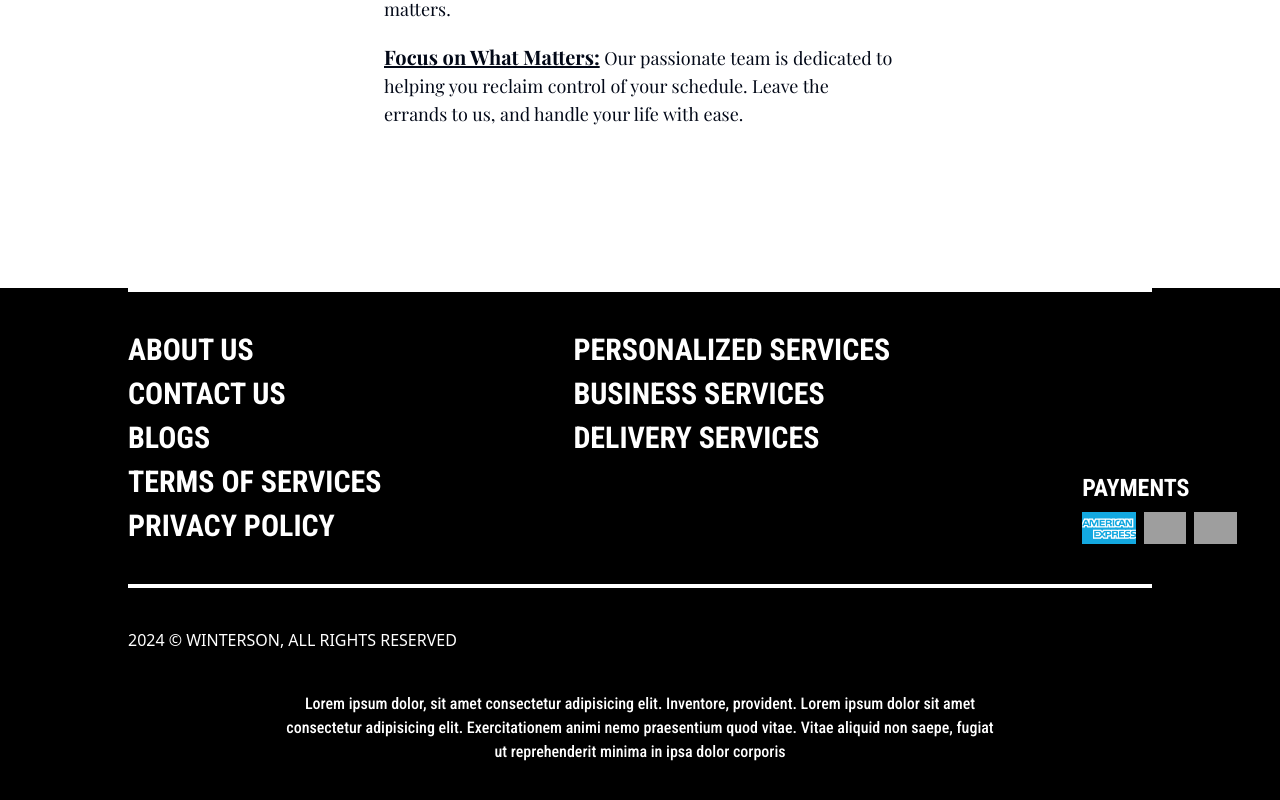
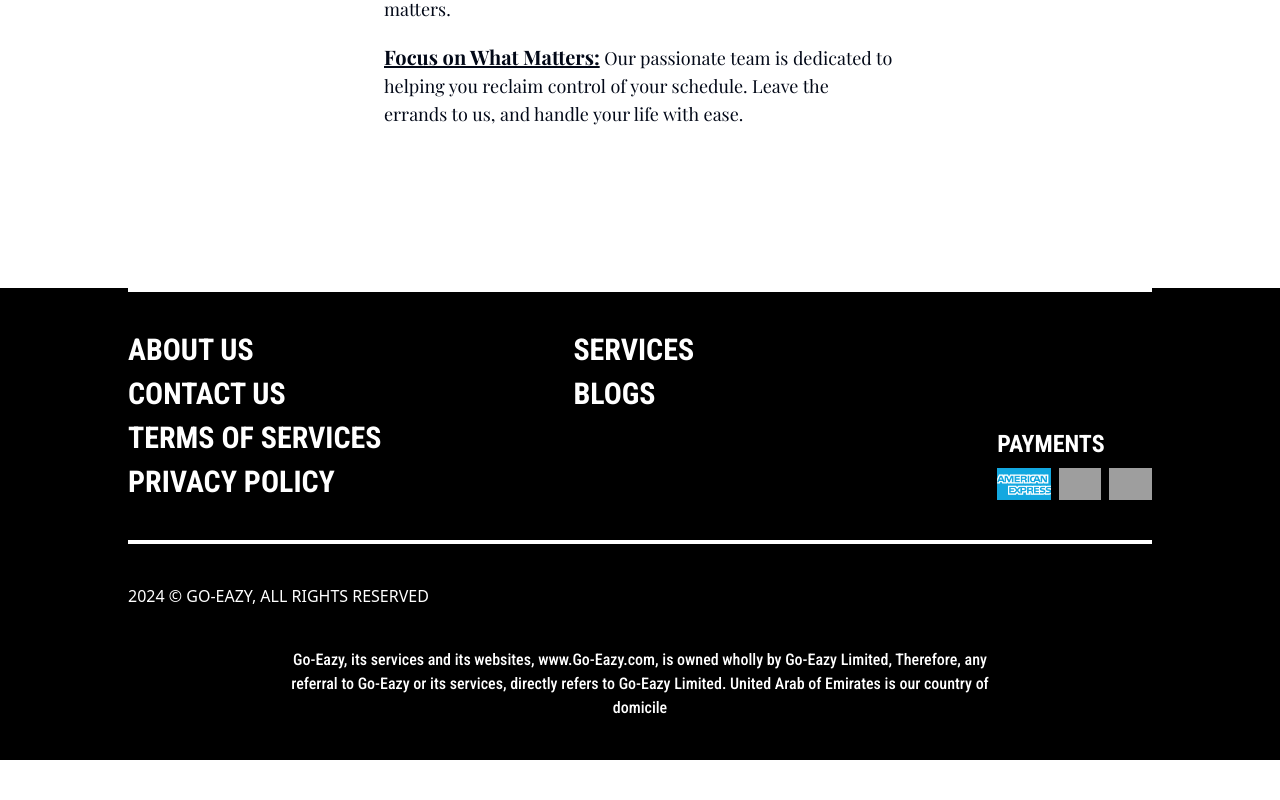
Before and after one commit to Winterson-Islary/static-site-for-fren, a React (Vite) app: page / in a window 1280 px wide. Shown: the part 5546-6346 px from the top of the page. After the commit the page ends 6306 px from the top, so only its background shows below. Built offline with nearby package versions, Linux system fonts and the light colour scheme; grey boxes are pictures that could not be loaded; a web font is replaced by a local one.

Commit message:
added links to pages and removed few footer items

```diff
--- a/src/components/Footer.tsx
+++ b/src/components/Footer.tsx
@@ -13,25 +13,19 @@ function Footer() {
 							CONTACT US
 						</Link>
 
-						<Link to="/blogs" className="hover:underline">
-							BLOGS
-						</Link>
-						<Link to="" className="hover:underline">
+						<Link to="/terms" className="hover:underline">
 							TERMS OF SERVICES
 						</Link>
-						<Link to="" className="hover:underline">
+						<Link to="/terms" className="hover:underline">
 							PRIVACY POLICY
 						</Link>
 					</section>
 					<section className="text-white font-roboto text-3xl flex flex-col gap-2 my-10 font-bold text-nowrap">
-						<Link to="" className="hover:underline">
-							PERSONALIZED SERVICES
+						<Link to="/services" className="hover:underline">
+							SERVICES
 						</Link>
-						<Link to="" className="hover:underline">
-							BUSINESS SERVICES
-						</Link>
-						<Link to="" className="hover:underline">
-							DELIVERY SERVICES
+						<Link to="/blogs" className="hover:underline">
+							BLOGS
 						</Link>
 					</section>
 				</section>
@@ -61,14 +55,14 @@ function Footer() {
 			<div className="w-[80%]  mx-auto border-t-4 border-white py-10">
 				<section className="flex justify-between items-center text-white pb-10">
 					<span className=" font-montserrat ">
-						2024 © WINTERSON, ALL RIGHTS RESERVED
+						2024 © GO-EAZY, ALL RIGHTS RESERVED
 					</span>
 				</section>
-				<section className="font-roboto font-medium text-md text-white text-center mx-auto w-[70%]">
-					Lorem ipsum dolor, sit amet consectetur adipisicing elit. Inventore,
-					provident. Lorem ipsum dolor sit amet consectetur adipisicing elit.
-					Exercitationem animi nemo praesentium quod vitae. Vitae aliquid non
-					saepe, fugiat ut reprehenderit minima in ipsa dolor corporis
+				<section className="font-roboto font-medium text-md text-white text-center mx-auto md:w-[70%]">
+					Go-Eazy, its services and its websites, www.Go-Eazy.com, is owned
+					wholly by Go-Eazy Limited, Therefore, any referral to Go-Eazy or its
+					services, directly refers to Go-Eazy Limited. United Arab of Emirates
+					is our country of domicile
 				</section>
 			</div>
 		</footer>
```
